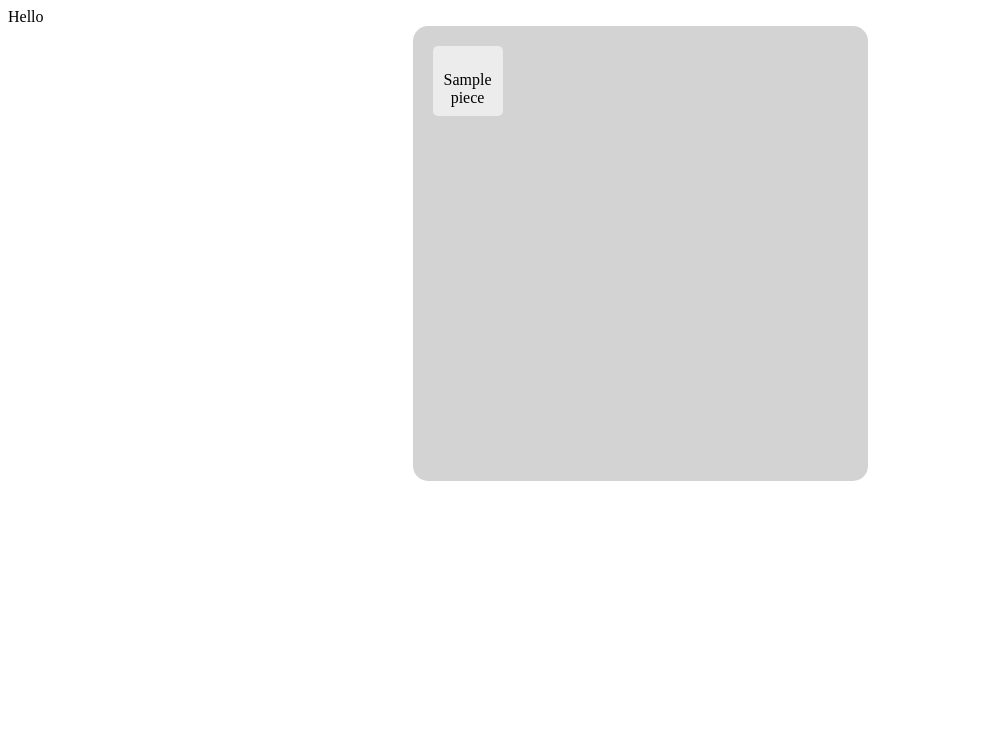
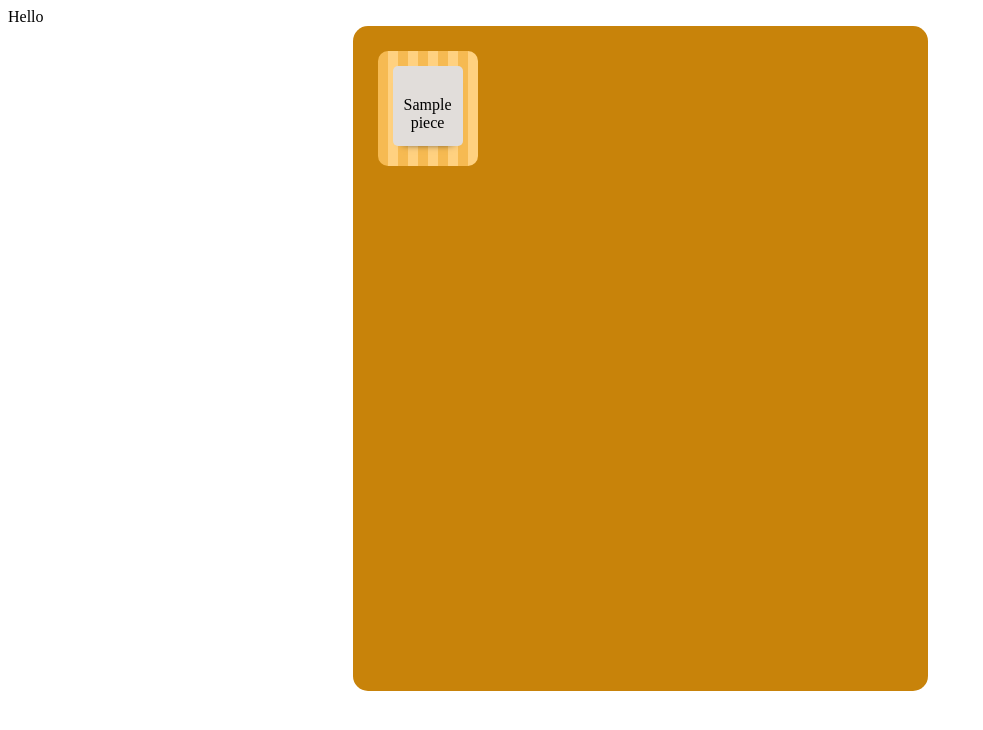
Before and after one commit to anuto/MiniShogi, a Python web app: template templates/index.html in a window 1280 px wide. Shown: the top 730 px of the page, without its empty margins (0-983 px from the left). Run offline with Jinja, Linux system fonts and the light colour scheme; the template is opened without the code that fills it: most values are stand-ins (such as "Sample title", 1, 10 or a date in 2020).

Commit message:
kind of goofing off. made thing a little prettier. some broken stuff for clicking team2 -> taking team1 pieces. also highlighting got messed up. square vs tile differentiation is important tho

```diff
--- a/static/scripts/test.py
+++ b/static/scripts/test.py
@@ -1,4 +1,4 @@
-from board import Board
+from Board import Board
 
 def main():
 	b = test_initialize()
--- a/static/styles/style.css
+++ b/static/styles/style.css
@@ -1,15 +1,50 @@
+.tile {
+	height: 90px;
+	width: 75px;
+	border-color: black;
+	border-width: 3px;
+	background: repeating-linear-gradient(
+	  to right,
+	  #f6ba52,
+	  #f6ba52 10px,
+	  #ffd180 10px,
+	  #ffd180 20px
+	);	float: left;
+	border-radius: 10px;
+	margin-right: 5px;
+	padding: 10px;
+	margin-bottom: 10px;
+	text-align: center;
+	padding-left: 15px;
+	padding-top: 15px;
+}
+
+/* the legit one */
 .square {
-	height: 45px;
+	height: 50px;
 	width: 70px;
 	border-color: black;
 	border-width: 3px;
-	background: #ececec;
 	float: left;
+	padding-top: 30px;
 	border-radius: 5px;
-	margin-right: 15px;
-	padding-top: 25px;
+	background: #E1DDDA;
+  	box-shadow: 0 7px 8px -10px black;
 	text-align: center;
 }
+
+/* the experimental ones */
+/*
+
+.square {
+	position: relative;
+	width: 54px;
+	box-sizing: content-box;
+	border-width: 50px 18px 0;
+	border-style: solid;
+	border-color: #E1DDDA transparent;
+}*/
+
 
 .square:hover {
 	background: #e3e1e1;
@@ -29,17 +64,17 @@ body {
 }
 
 .board {
-	background-color: lightgrey;
+	background-color: #c8830a;
 	border-radius: 15px;
-	height: 415px;
-	width: 435px;
+	height: 625px;
+	width: 535px;
 	display: block;
 	margin-left: auto;
 	margin-right: auto;
-	padding-left: 20px;
-	padding-right: 0px;
-	padding-top: 20px;
-	padding-bottom: 20px;
+	padding-left: 25px;
+	padding-right: 15px;
+	padding-top: 25px;
+	padding-bottom: 15px;
 }
 
 .row {
--- a/templates/index.html
+++ b/templates/index.html
@@ -20,6 +20,7 @@
         {% for row in board %}
           <div class = "row">
             {% for (piece, i) in row %}
+              <div class = "tile">
               {% if valid_squares and i in valid_squares %}
                 <div class="square can_move_to" id={{i}}>
               {% else %}
@@ -33,6 +34,7 @@
                   {{piece}}
                 {% endif %}
               </div>
+              </div>
             {% endfor %}
           </div>
     {% endfor %}
```
